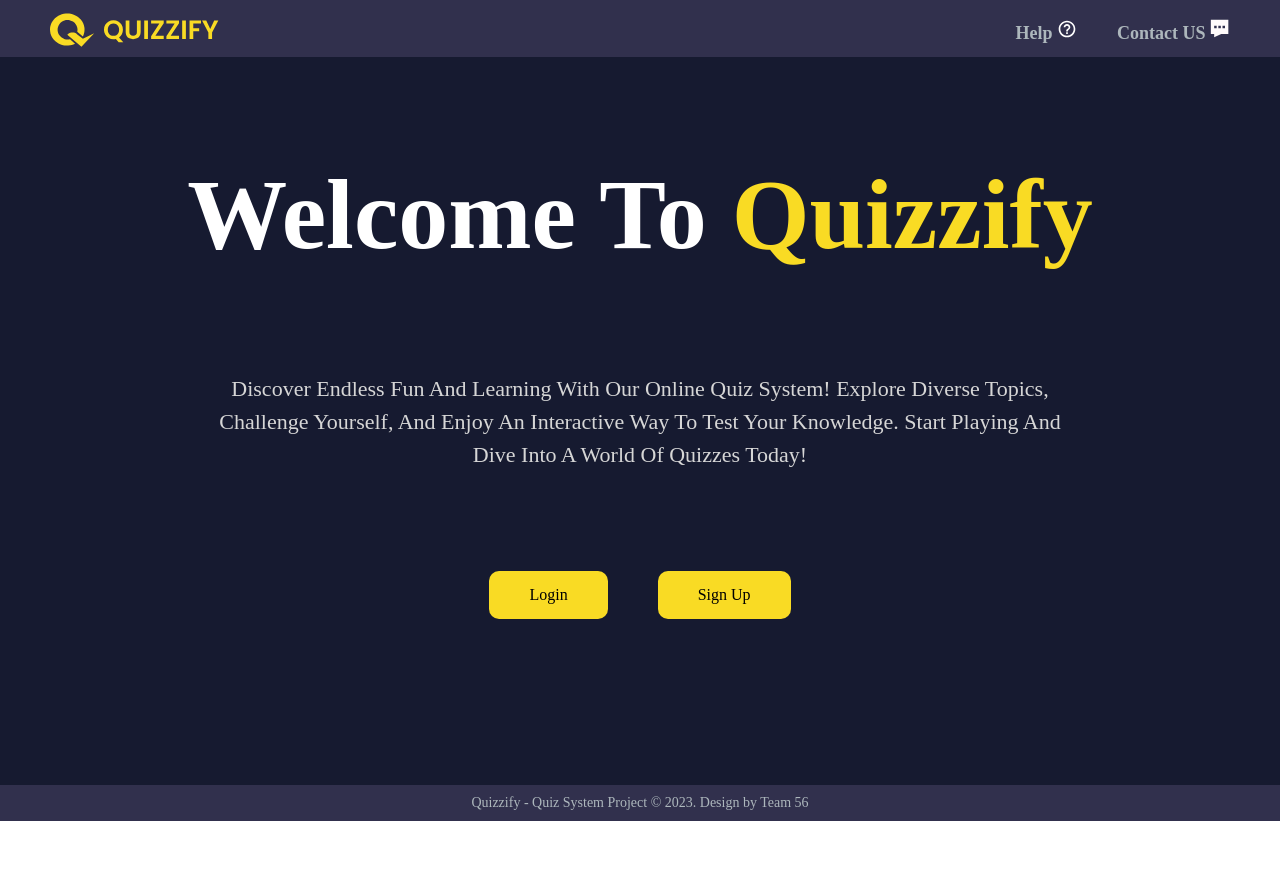
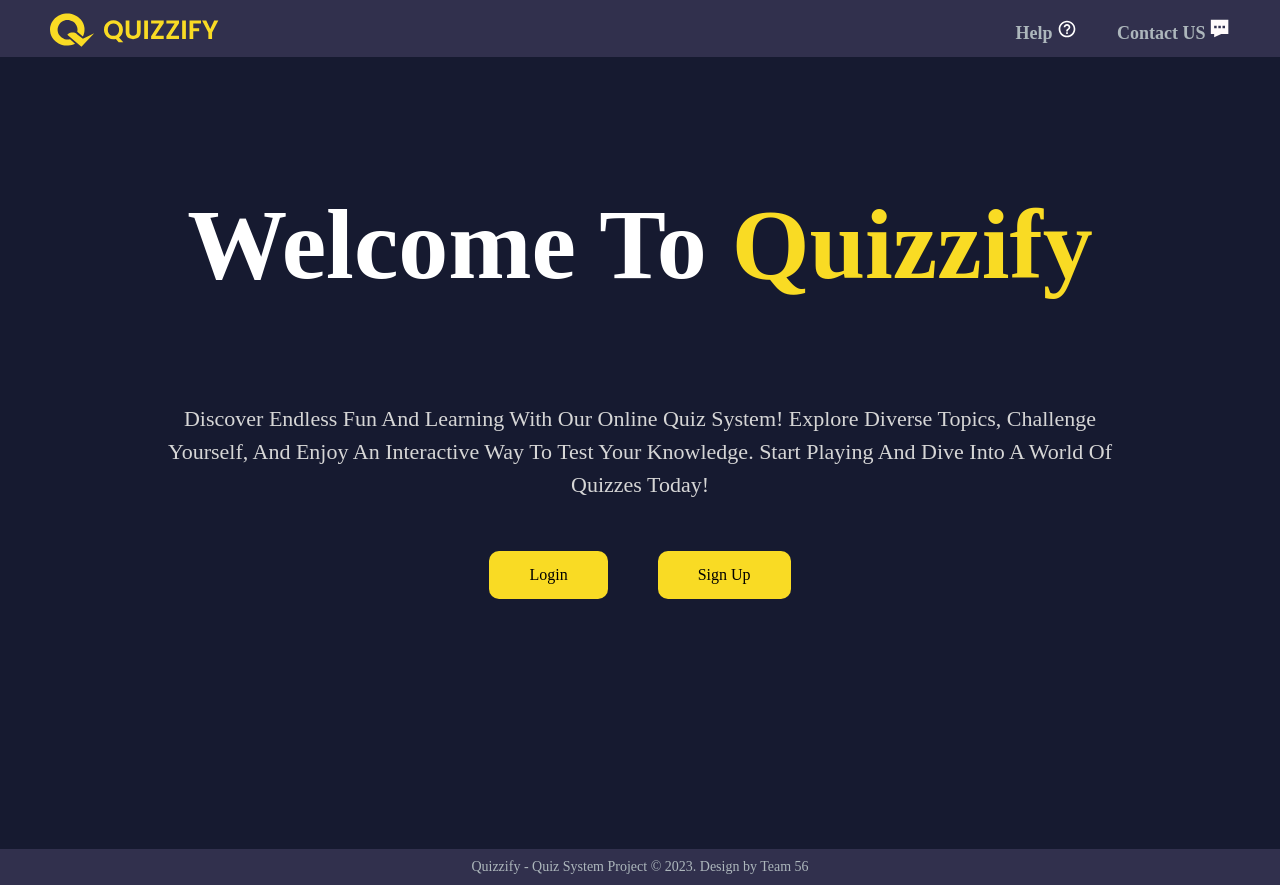
Before and after one commit to Cisco248/Quiz-Managment-System-On-MERN-Stack, a React (Vite) app in the folder front-end/: page / in a window 1280 px wide. Before the commit the page ends 821 px from the top, so only its background shows below. Built offline with nearby package versions, Linux system fonts and the light colour scheme.

Commit message:
finalize

```diff
--- a/front-end/src/pages/Login.jsx
+++ b/front-end/src/pages/Login.jsx
@@ -2,6 +2,7 @@ import { useState } from 'react'
 import axios from 'axios'
 import LoginCSS from './Login.module.css'
 import Navibar from '../component/Navibar'
+import Footer from '../component/Footer'
 
 export default function Login() {
 
@@ -44,7 +45,7 @@ export default function Login() {
               onChange={(e) => setData({...data, password: e.target.value})}/>
             </div>
 
-            <button type='submit' className={LoginCSS.login_button} a href='/Home'> Login </button>
+            <button type='submit' className={LoginCSS.login_button}> Login </button>
 
             <div className={LoginCSS.forget_password}>
               <h1 className={LoginCSS.ftext}> <a href="forget-password.html" className={LoginCSS.flink}>Forget Password ?</a></h1>
@@ -56,6 +57,7 @@ export default function Login() {
 
           </form>
         </div>
+        <Footer />
       </div>
 
   )
--- a/front-end/src/pages/Login.module.css
+++ b/front-end/src/pages/Login.module.css
@@ -83,7 +83,7 @@ label {
 
 .forget_password {
     position: relative;
-    padding: 30px 50px 0 ;
+    padding: 40px 50px 0 ;
 }
 
 .ftext {
@@ -100,8 +100,9 @@ label {
   /* Sign Up Section */
 
 .sign_up_text {
+    text-align: center;
     position: relative;
-    padding: 30px 30px;
+    padding: 20px 0 140px 0;
     color: #D6D6D6;
 }
 
--- a/front-end/src/pages/Register.jsx
+++ b/front-end/src/pages/Register.jsx
@@ -4,6 +4,7 @@ import { toast } from 'react-hot-toast'
 import { useNavigate } from 'react-router-dom'
 import RegisterCSS from './Register.module.css'
 import Navibar from '../component/Navibar'
+import Footer from '../component/Footer'
 
 export default function Register() {
 
@@ -96,17 +97,15 @@ export default function Register() {
           onChange={(e) => setData({...data, password: e.target.value})}
           />
         </div>
-
-        <button className={RegisterCSS.register_button} type='submit'>Register</button>
-
+          <button className={RegisterCSS.register_button} type='submit'>Register</button>
         <div className={RegisterCSS.lselection}>
           <p className={RegisterCSS.ltext}>If You Already Have an Account ?
           <a href="./Login" className={RegisterCSS.llink}> Login Now! </a></p>
         </div>
-
       </form>
       </div>
     </div>
+    <Footer />
     </div>
 
   )
--- a/front-end/src/pages/Register.module.css
+++ b/front-end/src/pages/Register.module.css
@@ -8,7 +8,6 @@
     display: flex;
     flex-direction: column;
     width: 100%;
-    height: 100%;
     background-color: #161A30;
 }
 
@@ -69,7 +68,7 @@
     overflow: hidden;
     transition: color .5s;
     padding: 15px 40px;
-    margin: 50px;
+    margin: 30px;
     background-color: #F9DB24;
     color: #000000;
     font-size: 16px;
--- a/front-end/src/pages/Welcome.module.css
+++ b/front-end/src/pages/Welcome.module.css
@@ -16,6 +16,7 @@
 }
 
 .wtext {
+  padding-top: 30px;
   text-align: center;
   color: #fff;
   font-family: "Poppins";
@@ -31,7 +32,7 @@
 .text_box2 {
   display: flex;
   flex-direction: column;
-  padding: 0 200px 100px;
+  padding: 0px 150px 0px 150px;
   text-align: center;
   justify-content: center;
 }
@@ -46,14 +47,12 @@
   text-transform: capitalize;
 }
 
-  .container {
-    position: relative;
+.container {
     display: flex;
     flex-direction: row;
     gap: 50px;
     place-content: center;
-    padding-bottom: 13%;
-
+    padding: 50px 150px 250px 150px;
   }
 
   .btext {
```
